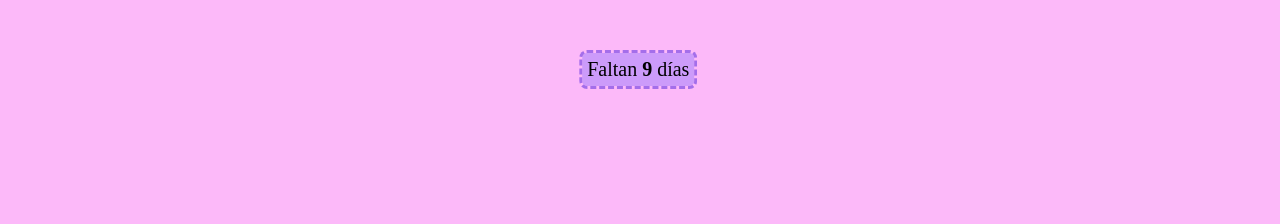
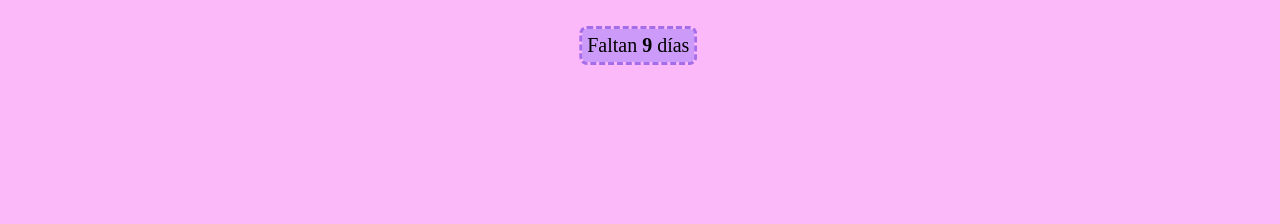
Before and after one commit to SerPawerEs/nov26, a plain HTML site: page index.html in a window 1280 px wide. Shown: the part 87-311 px from the top of the page. Drawn offline with Linux system fonts and the light colour scheme.

Commit message:
Update style.css

```diff
--- a/style.css
+++ b/style.css
@@ -26,7 +26,7 @@ body{
   border-radius: 5px;
   background-color: rgb(204, 155, 250);
   position: absolute;
-  top: 15%;
+  top: 12%;
   transform: translate(-50%);
   font-size: 20px;
   animation: contador 3s infinite alternate;
```
